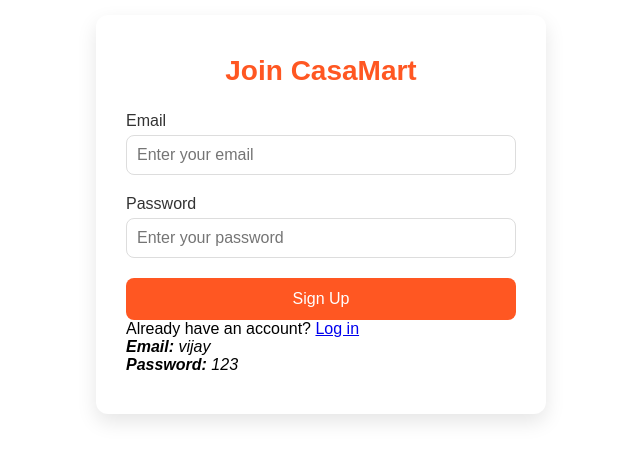
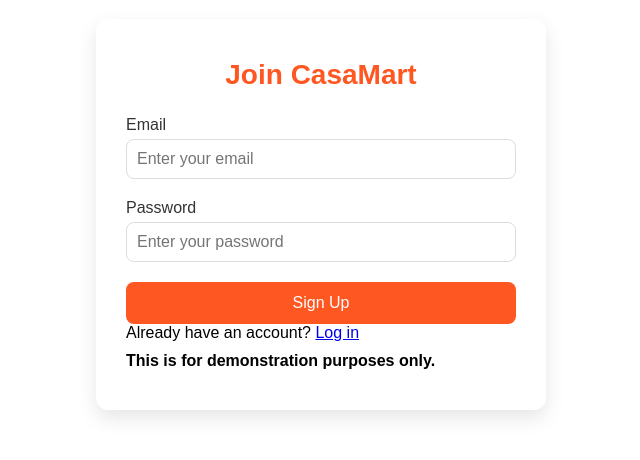
Before and after one commit to VijayKanaparthi/casamart-new-frontend, a React (Create React App) app: page /signup in a window 1280 px wide. Shown: the part 186-646 px from the top of the page, without its empty margins (319-959 px from the left). Built offline with nearby package versions, Linux system fonts and the light colour scheme.

Commit message:
Navigation

```diff
--- a/src/components/Signup/Signup.js
+++ b/src/components/Signup/Signup.js
@@ -24,23 +24,15 @@
               placeholder="Enter your password"
             />
 
-            <button
-              type="submit"
-              onClick={alert(
-                "Please log in using the credentials provided below. This is for demonstration purposes only."
-              )}
-            >
+            <button type="submit" disabled>
               Sign Up
             </button>
             <p className="signup-footer">
               Already have an account? <Link to="/login">Log in</Link>
             </p>
-            <i>
-              <strong>Email: </strong>vijay
-            </i>
-            <i>
-              <strong>Password: </strong>123
-            </i>
+            <p style={{ marginTop: "10px", fontWeight: "bold" }}>
+              This is for demonstration purposes only.
+            </p>
           </form>
         </div>
       </div>
```
